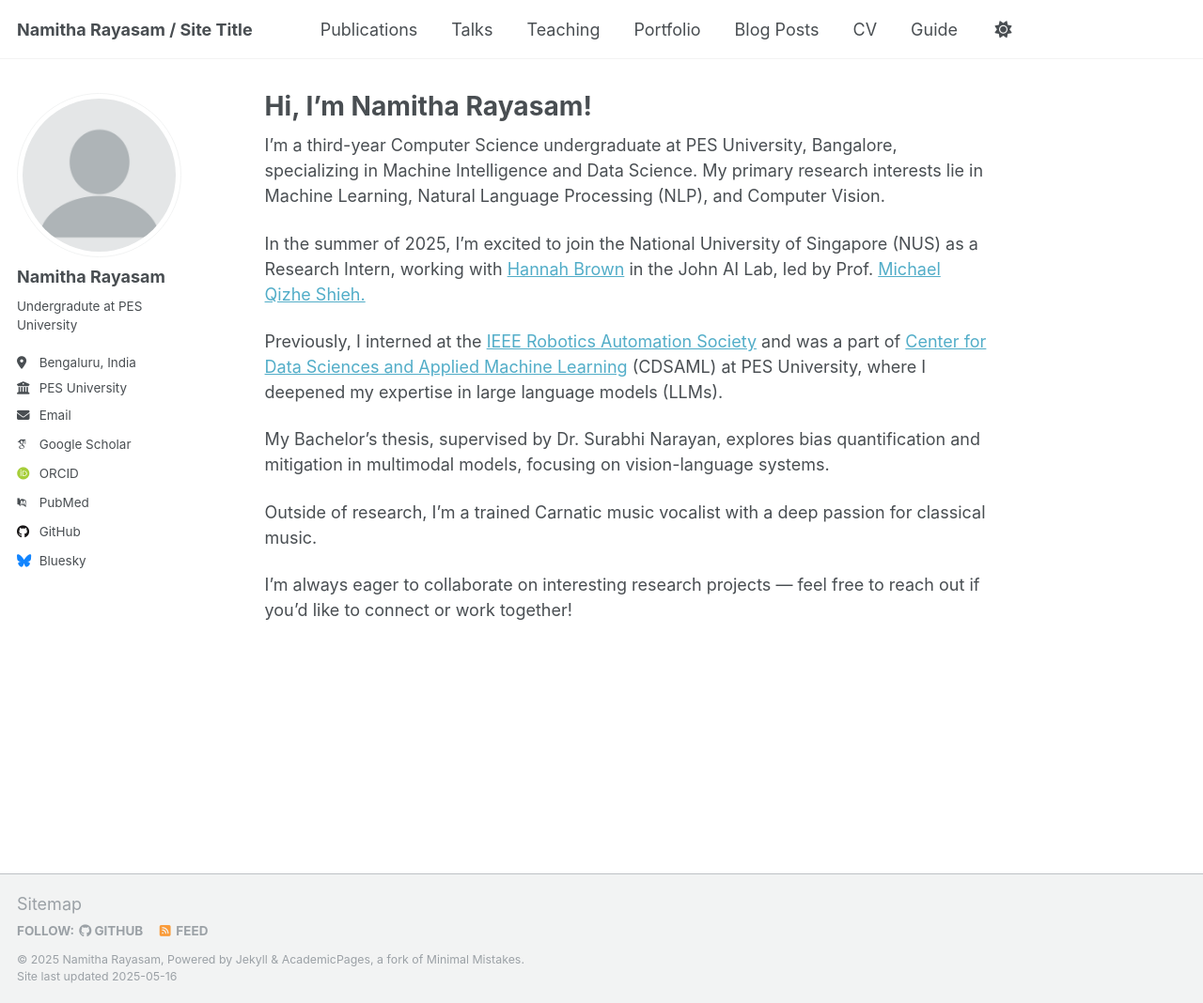
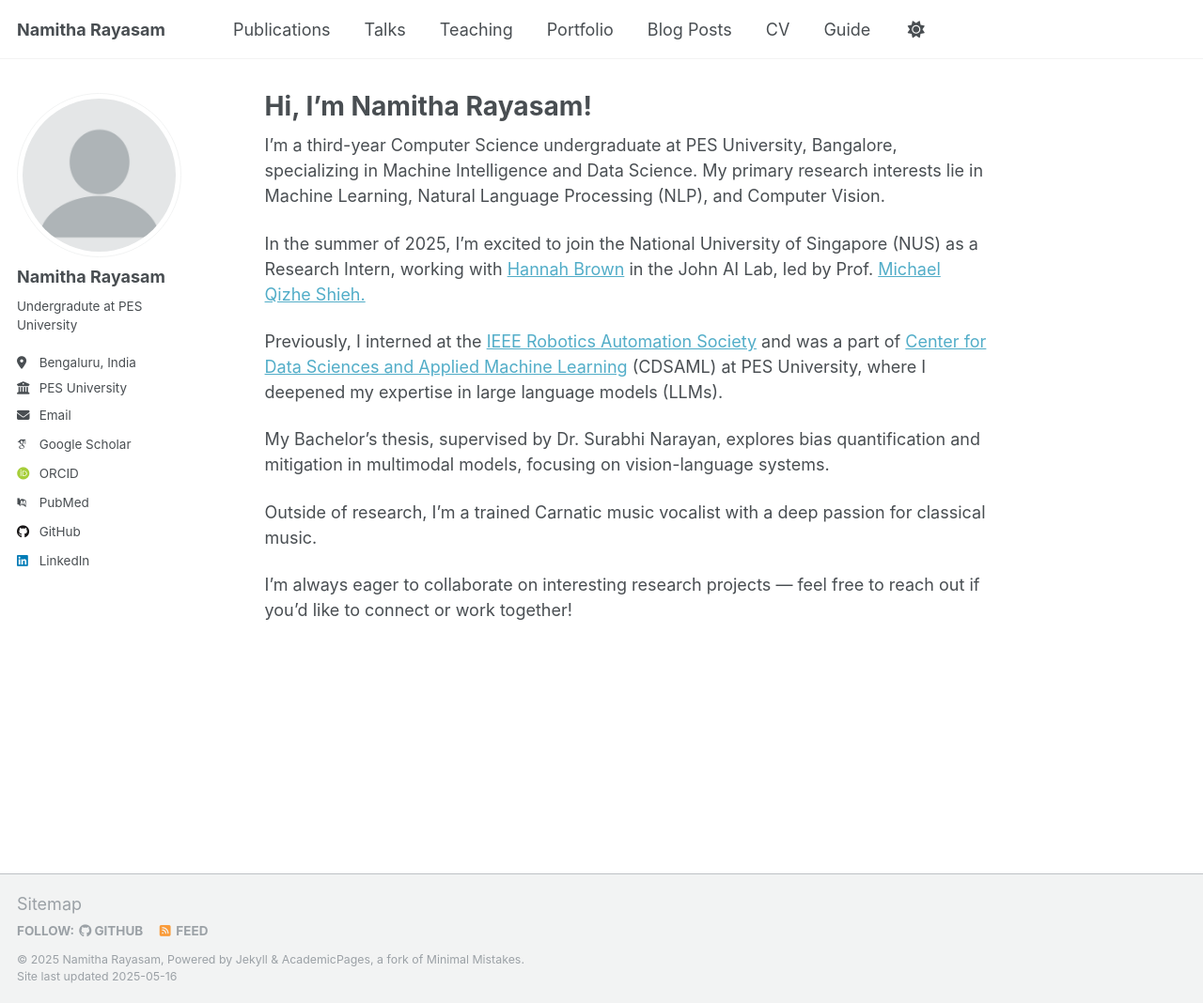
Before and after one commit to namitharayasam/namitharayasam.github.io, a Jekyll site: the page built from _pages/about.md, in a window 1280 px wide and 1068 px high. Shown: the whole window at 94% size. Built offline with Jekyll 4.4.1, drawn with Linux system fonts in a browser that asks for light colours; some web fonts are replaced; some of the changed lines change nothing that is shown.

Commit message:
Update _config.yml

```diff
--- a/_config.yml
+++ b/_config.yml
@@ -9,7 +9,7 @@
 # Basic Site Settings
 locale                   : "en-US"
 site_theme               : "default"
-title                    : "Namitha Rayasam / Site Title"
+title                    : "Namitha Rayasam"
 title_separator          : "-"
 name                     : &name "Namitha Rayasam"
 description              : &description "personal description"
@@ -51,30 +51,30 @@ author:
   stackoverflow    : # User number or user number and name (i.e., use "1" or "1/jeff-atwood")
 
   # Social media
-  bluesky          : "bsky.app" # Replace this with you Bluesky username
-  facebook         : # Username
-  flickr           : # Username
-  foursquare       : # Username
-  goodreads        : # Username
-  google_plus      : # Username
-  keybase          : # Username
-  instagram        : # Username
-  lastfm           : # Username
-  linkedin         : # Username
-  mastodon         : # URL
-  medium           : # URL
-  pinterest        : # Username
-  soundcloud       : # Username
-  steam            : # Username
-  telegram         : # URL
-  tumblr           : # Username
-  twitter          : # Username for X / Twitter
-  vine             : # Username
-  weibo            : # Username
-  wikipedia        : # Username
-  xing             : # Username
-  youtube          : # Username
-  zhihu            : # Username
+  # bluesky          : "bsky.app" # Replace this with you Bluesky username
+  # facebook         : # Username
+  # flickr           : # Username
+  # foursquare       : # Username
+  # goodreads        : # Username
+  # google_plus      : # Username
+  # keybase          : # Username
+  # instagram        : # Username
+  # lastfm           : # Username
+  linkedin         : namitharayasam
+  # mastodon         : # URL
+  # medium           : # URL
+  # pinterest        : # Username
+  # soundcloud       : # Username
+  # steam            : # Username
+  # telegram         : # URL
+  # tumblr           : # Username
+  # twitter          : # Username for X / Twitter
+  # vine             : # Username
+  # weibo            : # Username
+  # wikipedia        : # Username
+  # xing             : # Username
+  # youtube          : # Username
+  # zhihu            : # Username
 
 # Publication Category - The following the list of publication categories and their headings
 publication_category:
```
